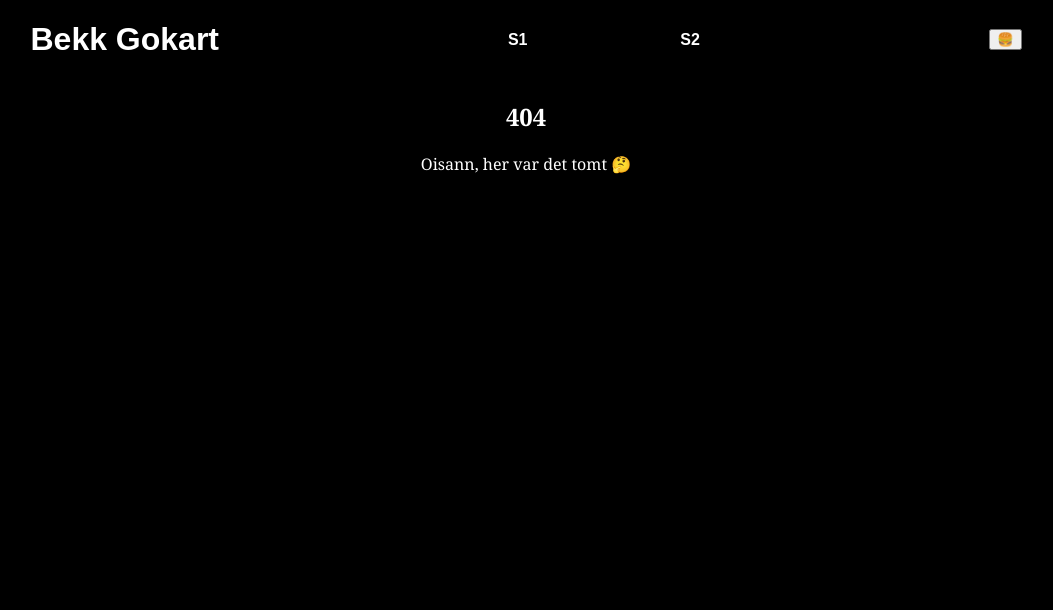
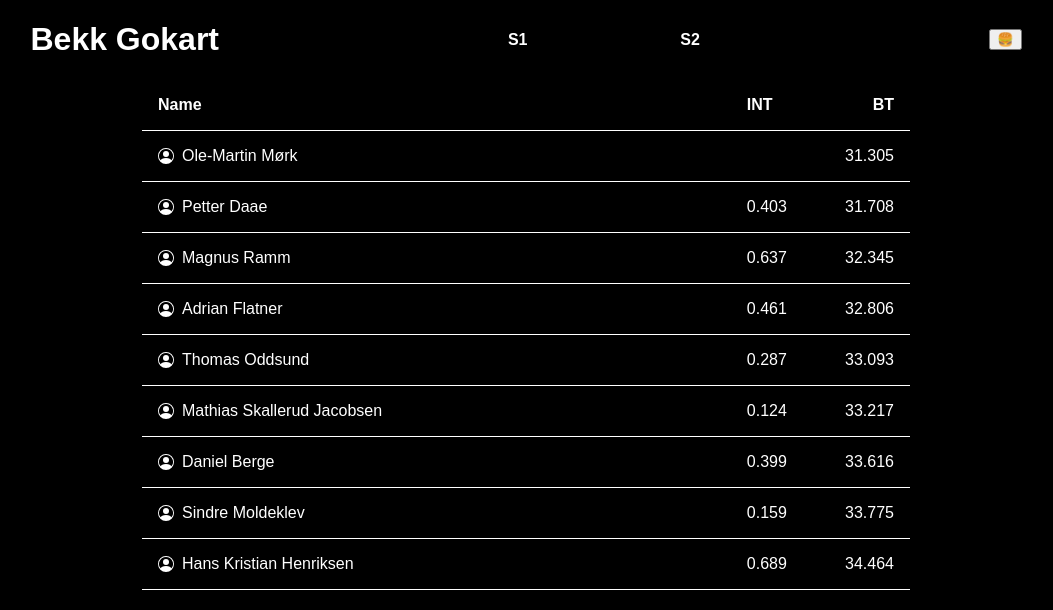
Before and after one commit to MathiasSJacobsen/gokart-stats, a React (Create React App) app: page /hi in a window 1280 px wide. Before the commit this address had no page. Shown: the top 610 px of the page, without its empty margins (114-1167 px from the left). Built offline with nearby package versions, Linux system fonts and the light colour scheme.

Commit message:
Legg til tabel med bestetider

```diff
--- a/src/App.tsx
+++ b/src/App.tsx
@@ -6,6 +6,7 @@ import Landing from "./landing/Landing";
 import { NotFoundPage } from "./NotFoundPage";
 import SessionTimes from "./SessionTimes";
 import Utfordringen from "./Utfordringen";
+import BestLapTable from "./bestLapTable/BestLapTable";
 
 function App() {
   return (
@@ -20,6 +21,7 @@ function App() {
         <Route path="/session/1" element={<SessionTimes nr={1} />} />
         <Route path="/session/2" element={<SessionTimes nr={2} />} />
         <Route path="/utfordringen" element={<Utfordringen />} />
+        <Route path="/hi" element={<BestLapTable />} />
         <Route path="*" element={<NotFoundPage />} />
       </Routes>
     </div>
--- /dev/null
+++ b/src/bestLapTable/BestLapTable.tsx
@@ -0,0 +1,121 @@
+import styled from "styled-components/macro";
+import { getDb, mapLapTimeToNumber } from "../utils";
+import { BsPersonCircle } from "react-icons/bs";
+
+const BestLapTable = () => {
+  const data = getDb();
+  const getBestLaps = (
+    A: {
+      date: string;
+      name: string;
+      laps: string[];
+    }[]
+  ) => {
+    const bestTimes: Record<string, number> = {};
+
+    A.forEach((obj) => {
+      const name = obj.name;
+      const lapTimes = obj.laps.map(mapLapTimeToNumber);
+
+      if (!bestTimes[name]) {
+        bestTimes[name] = Math.min(...lapTimes);
+      } else {
+        bestTimes[name] = Math.min(bestTimes[name], ...lapTimes);
+      }
+    });
+
+    const B = Object.entries(bestTimes).map(([name, bestTime]) => {
+      return { name, best_time: bestTime };
+    });
+
+    return B.sort((a, b) => a.best_time - b.best_time);
+  };
+
+  /**
+   * Beregner intervalltiden mellom den nåværende personen og personen som kommer før.
+   * @param {Object[]} runners - Liste med objekter som inneholder navn og beste løpstid.
+   * @returns {Object[]} Liste med objekter som inneholder navn, beste løpstid og intervalltid.
+   */
+  function calculateIntervals(
+    runners: {
+      name: string;
+      best_time: number;
+    }[]
+  ) {
+    if (!Array.isArray(runners)) {
+      throw new Error("Inputparameter må være en liste.");
+    }
+
+    const results = [];
+
+    for (let i = 0; i < runners.length; i++) {
+      const curr = runners[i];
+      let prevBestTime = null;
+      let interval = null;
+
+      if (i > 0) {
+        prevBestTime = runners[i - 1].best_time;
+        interval = (curr.best_time - prevBestTime).toFixed(3);
+      }
+
+      results.push({ name: curr.name, best_time: curr.best_time, interval });
+    }
+
+    return results;
+  }
+  console.log(calculateIntervals(getBestLaps(data)));
+
+  return (
+    <Container>
+      <ListItem bold>
+        <span>Name</span>
+        <NumberContainer>
+          <span>INT</span>
+          <span>BT</span>
+        </NumberContainer>
+      </ListItem>
+      {calculateIntervals(getBestLaps(data)).map((e, i) => (
+        <ListItem>
+          <Name>
+            <Icon />
+            {e.name}
+          </Name>
+          <NumberContainer>
+            <span>{e.interval}</span>
+            <span>{e.best_time}</span>
+          </NumberContainer>
+        </ListItem>
+      ))}
+    </Container>
+  );
+};
+
+export default BestLapTable;
+
+const Container = styled.div`
+  padding: 0 20%;
+  display: flex;
+  flex-direction: column;
+`;
+const ListItem = styled.div<{ bold?: boolean }>`
+  display: flex;
+  justify-content: space-between;
+  border-bottom: 1px solid;
+  padding: 1rem;
+  font-weight: ${({ bold }) => (bold ? "bold" : "")};
+`;
+
+const NumberContainer = styled.div`
+  width: 20%;
+  display: flex;
+  justify-content: space-between;
+`;
+
+const Name = styled.span`
+  width: 50%;
+  display: flex;
+  align-items: center;
+`;
+const Icon = styled(BsPersonCircle)`
+  margin-right: 0.5rem;
+`;
--- a/src/header/Menu.tsx
+++ b/src/header/Menu.tsx
@@ -67,6 +67,9 @@ const Menu = () => {
           <MenuItem>
             <MenuLink href="/utfordringen">Utfordringen</MenuLink>
           </MenuItem>
+          <MenuItem>
+            <MenuLink href="/hi">Beste tider</MenuLink>
+          </MenuItem>
         </MenuList>
       )}
     </MenuContainer>
```
